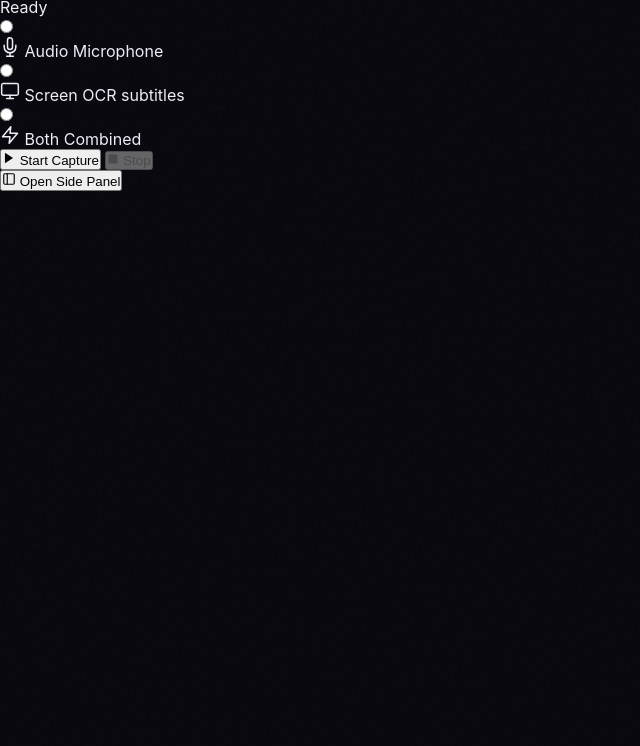
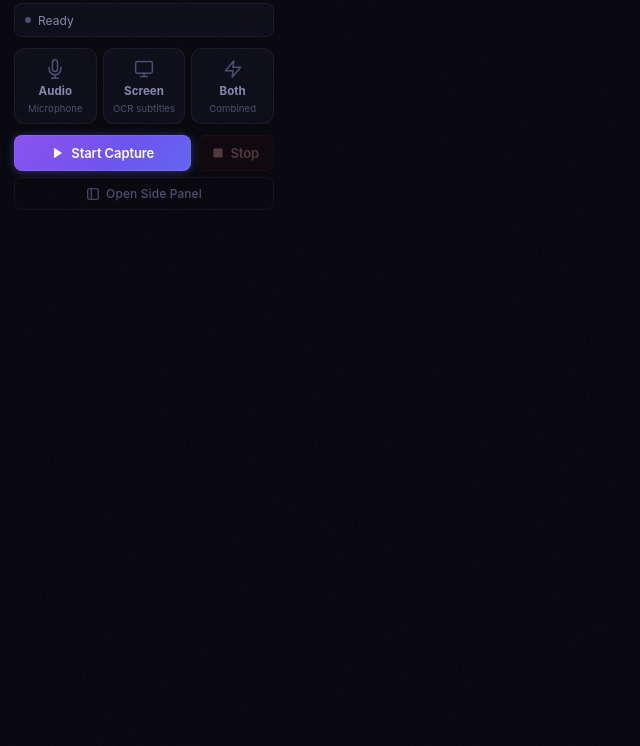
Before and after one commit to Ericonaldo/echoshell-extension, a website built with webpack: page src/popup/popup.html in a window 1280 px wide. Shown: the part 54-800 px from the top of the page, without its empty margins (0-640 px from the left). Built offline with nearby package versions, Linux system fonts and the light colour scheme; some packages are replaced by stand-ins of ours.

Commit message:
fix: add missing <link rel="stylesheet"> tags to all extension HTML pages
MiniCssExtractPlugin extracts CSS to separate files but does not inject
<link> tags. Without them, popup/sidepanel/settings rendered unstyled
(plain browser defaults). Added href="popup.css", "sidepanel.css",
"settings.css" to respective HTML heads.

Co-Authored-By: Claude Sonnet 4.6 <noreply@anthropic.com>

```diff
--- a/src/popup/popup.html
+++ b/src/popup/popup.html
@@ -4,6 +4,7 @@
   <meta charset="UTF-8">
   <meta name="viewport" content="width=device-width, initial-scale=1.0">
   <title>EchoShell</title>
+  <link rel="stylesheet" href="popup.css">
 </head>
 <body>
   <div class="popup-root">
--- a/src/settings/settings.html
+++ b/src/settings/settings.html
@@ -4,6 +4,7 @@
   <meta charset="UTF-8">
   <meta name="viewport" content="width=device-width, initial-scale=1.0">
   <title>EchoShell — Settings</title>
+  <link rel="stylesheet" href="settings.css">
 </head>
 <body>
   <div class="settings-root">
```
Also changed, not shown: src/sidepanel/sidepanel.html (+1 -0 lines).
